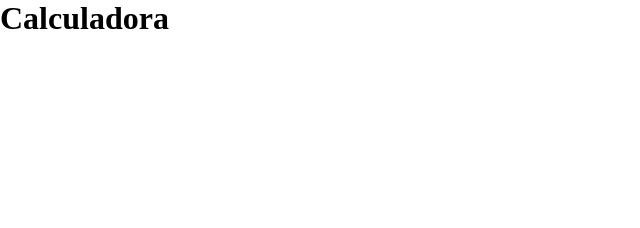
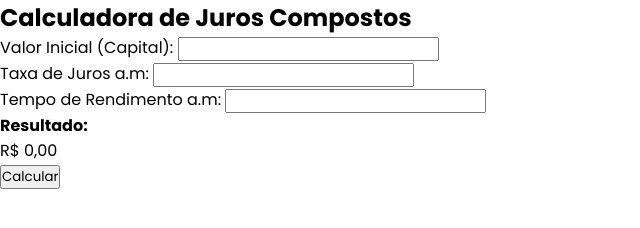
Before and after one commit to jairoap/calculadorajc, a plain HTML site: page index.html in a window 1280 px wide. Shown: the whole page, without its empty margins (0-640 px from the left). Drawn offline with Linux system fonts and the light colour scheme.

Commit message:
mais mudanças estruturais

```diff
--- a/css/style.css
+++ b/css/style.css
@@ -1,6 +1,9 @@
+
+@import url('https://fonts.googleapis.com/css2?family=Open+Sans:ital,wght@0,300..800;1,300..800&family=Poppins:ital,wght@0,100;0,200;0,300;0,400;0,500;0,600;0,700;0,800;0,900;1,100;1,200;1,300;1,400;1,500;1,600;1,700;1,800;1,900&display=swap');
 
 *{
     padding: 0;
     margin: 0;
     box-sizing: border-box;
+    font-family: 'Poppins', system-ui, -apple-system, BlinkMacSystemFont, 'Segoe UI', Roboto, Oxygen, Ubuntu, Cantarell, 'Open Sans', 'Helvetica Neue', sans-serif;
 }
--- a/index.html
+++ b/index.html
@@ -1,15 +1,43 @@
 <!DOCTYPE html>
 <html lang="pt-br">
-<head>
-    <meta charset="UTF-8">
-    <meta name="viewport" content="width=device-width, initial-scale=1.0">
-    <link rel="stylesheet" href="css/style.css">
+  <head>
+    <meta charset="UTF-8" />
+    <meta name="viewport" content="width=device-width, initial-scale=1.0" />
+    <link rel="stylesheet" href="css/style.css" />
     <script src="js/script.js"></script>
     <title>Calculador Juros Compostos</title>
-</head>
-<body>
-    <h1>Calculadora</h1>
+  </head>
+  <body>
 
+    <main id="container">
+        <div id="calculator">
+            <h2>Calculadora de Juros Compostos</h2>
 
-</body>
+            <div id="input_box">
+                <div class="input-field">
+                    <label for="value">Valor Inicial (Capital): </label>
+                    <input type="number" id="value">
+                </div>
+
+                <div class="input-field">
+                    <label for="fee">Taxa de Juros a.m: </label>
+                    <input type="number" id="fee">
+                </div>
+
+                <div class="input-field">
+                    <label for="time">Tempo de Rendimento a.m: </label>
+                    <input type="number" id="time">
+                </div>
+            </div>
+
+            <div id="result">
+                <h4>Resultado:</h4>
+                <span id="total">R$ 0,00</span>
+            </div>
+
+            <button id="calculate">Calcular</button>
+        </div>
+    </main>
+
+  </body>
 </html>
```
